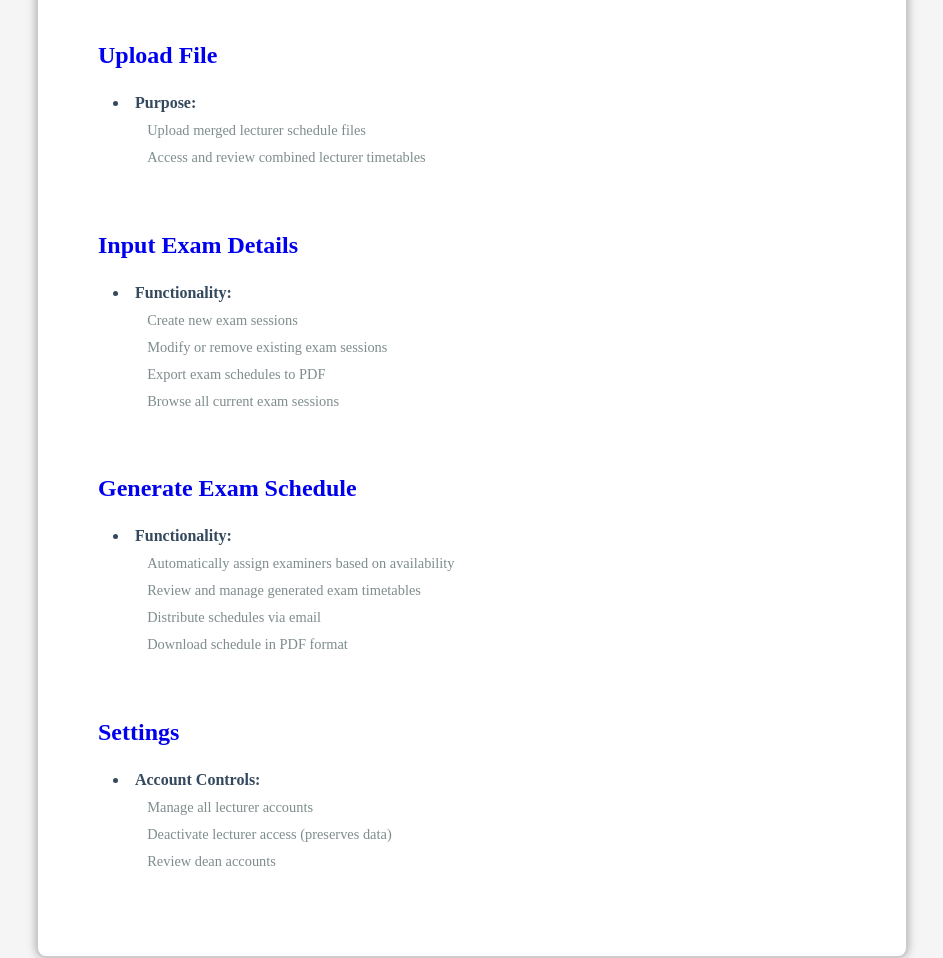
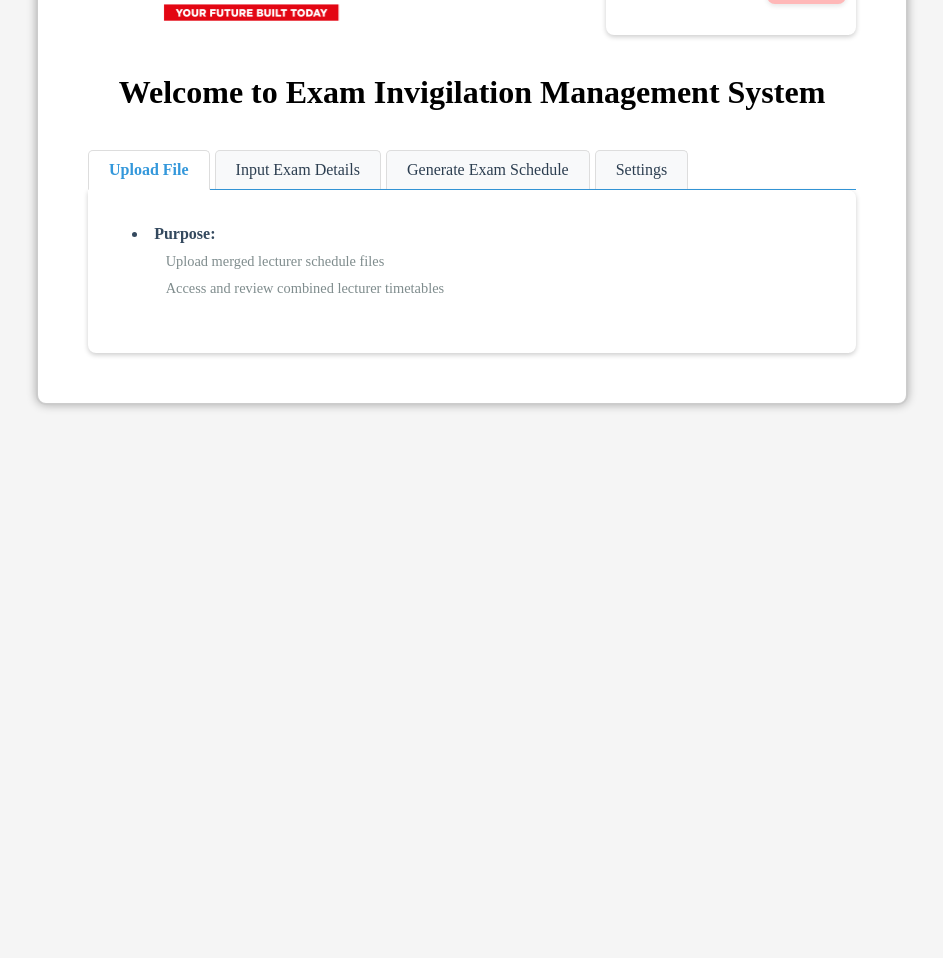
Before and after one commit to wm0516/InvigilateX, a Flask app: page /home/examInput in a window 1280 px wide. Shown: the part 256-1214 px from the top of the page, without its empty margins (168-1111 px from the left). After the commit the page ends 665 px from the top, so only its background shows below. Run offline with Flask 3, Linux system fonts and the light colour scheme.

Commit message:
Update input_exam.html

```diff
--- a/app/templates/mainPart/input_exam.html
+++ b/app/templates/mainPart/input_exam.html
@@ -25,26 +25,34 @@
         <br>
 
         <div class="menu-container">
-            <div class="menu-grid">
-                <!-- Row 1 First Fesatures to upload merge schedule files-->
+            <!-- Tab navigation -->
+            <div class="tab-nav">
+                <a href="{{ url_for('upload_file')}}" class="tab-link active" data-tab="upload">Upload File</a>
+                <a href="{{ url_for('exam_input')}}" class="tab-link" data-tab="exam">Input Exam Details</a>
+                <a href="{{ url_for('auto_generate')}}" class="tab-link" data-tab="generate">Generate Exam Schedule</a>
+                <a href="{{ url_for('assign_lecturer')}}" class="tab-link" data-tab="settings">Settings</a>
+            </div>
+
+            <!-- Tab content container -->
+            <div class="tab-content">
+                <!-- Upload File content (default visible) -->
+                <div id="upload" class="tab-pane active">
                     <div class="menu-section">
-                    <!--   <h2>Upload File</h2><br>  -->
-                    <a href="{{ url_for('upload_file')}}" style="text-decoration: none;"><h2>Upload File</h2></a>
                         <li class="submenu">
-                        <strong>  Purpose:</strong>
+                            <strong>Purpose:</strong>
                             <ul>
                                 <li>Upload merged lecturer schedule files</li>
                                 <li>Access and review combined lecturer timetables</li>
                             </ul>
                         </li>
                     </div>
+                </div>
 
-                <!-- Row 1 Second Fesatures to input exam details-->
+                <!-- Input Exam Details content -->
+                <div id="exam" class="tab-pane">
                     <div class="menu-section">
-                    <!-- <h2>Input Exam Details</h2>  -->
-                    <a href="{{ url_for('exam_input')}}" style="text-decoration: none;"><h2>Input Exam Details</h2></a>
                         <li class="submenu">
-                        <strong>  Functionality:</strong>
+                            <strong>Functionality:</strong>
                             <ul>
                                 <li>Create new exam sessions</li>
                                 <li>Modify or remove existing exam sessions</li>
@@ -53,13 +61,13 @@
                             </ul>
                         </li>
                     </div>
+                </div>
 
-                <!-- Row 2 First auto generated scdehule-->
+                <!-- Generate Exam Schedule content -->
+                <div id="generate" class="tab-pane">
                     <div class="menu-section">
-                    <!-- <h2>Generate Exam Schedule</h2> -->
-                    <a href="{{ url_for('auto_generate')}}" style="text-decoration: none;"><h2>Generate Exam Schedule</h2></a>
                         <li class="submenu">
-                        <strong>  Functionality:</strong>
+                            <strong>Functionality:</strong>
                             <ul>
                                 <li>Automatically assign examiners based on availability</li>
                                 <li>Review and manage generated exam timetables</li>
@@ -68,13 +76,13 @@
                             </ul>
                         </li>
                     </div>
+                </div>
 
-                <!-- Row 2 Second on managing lecturers-->
+                <!-- Settings content -->
+                <div id="settings" class="tab-pane">
                     <div class="menu-section">
-                <!-- <h2>Settings</h2> -->
-                    <a href="{{ url_for('assign_lecturer')}}" style="text-decoration: none;"><h2>Settings</h2></a>
                         <li class="submenu">
-                        <strong>  Account Controls: </strong>
+                            <strong>Account Controls:</strong>
                             <ul>
                                 <li>Manage all lecturer accounts</li>
                                 <li>Deactivate lecturer access (preserves data)</li>
@@ -84,6 +92,10 @@
                     </div>
                 </div>
             </div>
+            <!-- Javascript control the page change -->
+            <script src="{{ url_for('static', filename='js/function.js') }}"></script>
+        </div>
+
     </div>
 
 </body>
```
Lines whose indentation alone changed are shown as unchanged.
